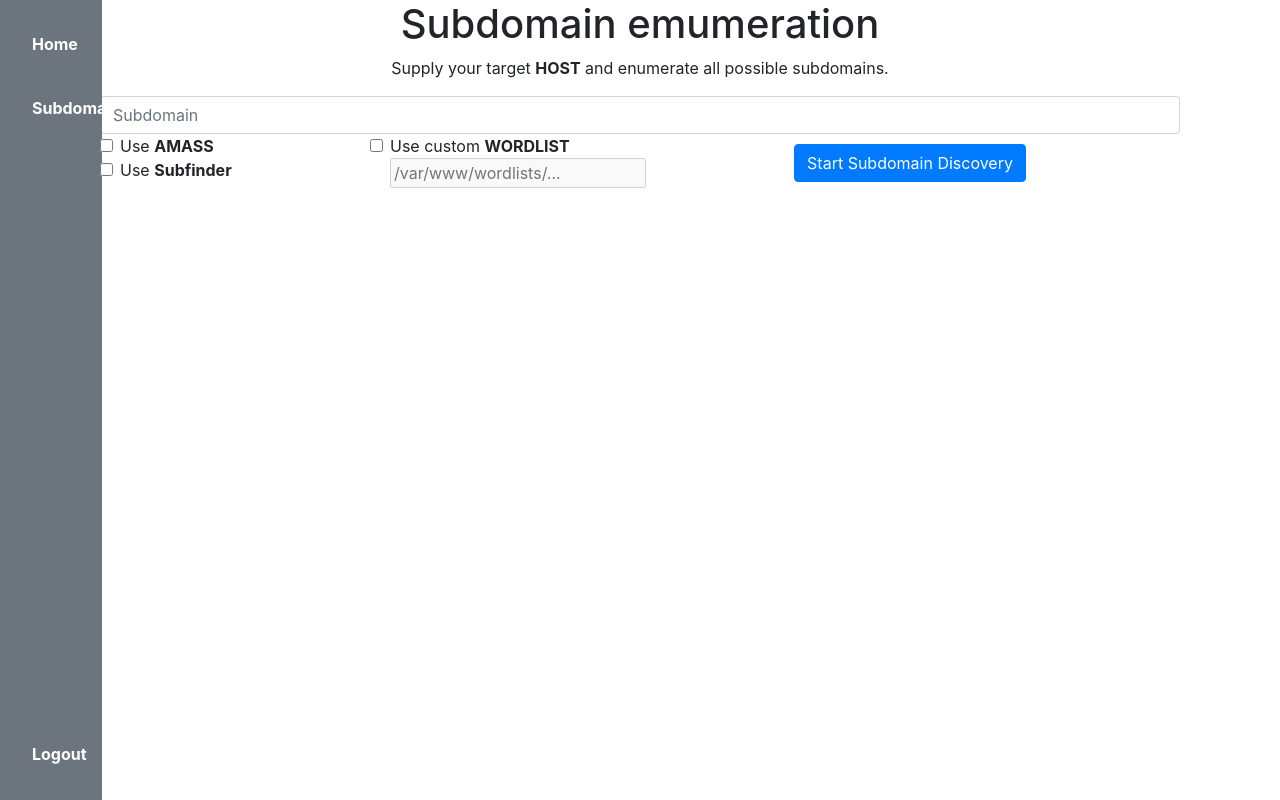
After one commit to WaterLord7788/SmartWebPen, a Flask app: page /subdomains in a window 1280 px wide. The commit adds this page. Run offline with Flask 2, Linux system fonts and the light colour scheme; a user stored in the database is signed in; some libraries are stand-ins or nearby versions.

Commit message:
Somewhat started to work on UI of subdomain finder.

```diff
--- a/website/static/style.css
+++ b/website/static/style.css
@@ -73,3 +73,20 @@ li a {
   padding: 8px 16px;
   text-decoration: none;
 }
+
+
+.tools-used-box {
+  width: 25%;
+  height: 100%;
+  float:left;
+}
+
+.wordlist-box {
+  width: 25%;
+  height: 100%;
+  float:left;
+}
+
+.tickbox-container {
+  display: inline-block;
+}
--- a/website/templates/base.html
+++ b/website/templates/base.html
@@ -17,14 +17,19 @@
     <script src="https://code.jquery.com/jquery-3.1.1.min.js"></script>
     <link href="http://127.0.0.1:5000/static/style.css" rel="stylesheet" type="text/css" />
 
+    <title>{% block title %}Home{% endblock %}</title>
+  </head>
+  <body>
+    <div>
 
       <ul class="navbar-ul p-3 mb-2 bg-secondary text-white">
         {% if user.is_authenticated %}
-        <li><a class="nav-item nav-link p-3 mb-2 bg-secondary text-white" id="home" href="/">Home</a></li>
-        <li><a class="nav-item nav-link p-3 mb-2 bg-secondary text-white" id="logout" href="/profile">Profile</a></li>
+          <li><a class="nav-item nav-link p-3 mb-2 bg-secondary text-white" id="home" href="/"><b>Home</b></a></li>
+          <li><a class="nav-item nav-link p-3 mb-2 bg-secondary text-white" id="home" href="/subdomains"><b>Subdomains</b></a></li>
+          <!--<li><a class="nav-item nav-link p-3 mb-2 bg-secondary text-white" id="logout" href="/profile">Profile</a></li>-->
         {% else %}
-        <li><a class="nav-item nav-link p-3 mb-2 bg-secondary text-white" id="login" href="/login">Login</a></li>
-        <li><a class="nav-item nav-link p-3 mb-2 bg-secondary text-white" id="signUp" href="/sign-up">Sign Up</a></li>
+          <li><a class="nav-item nav-link p-3 mb-2 bg-secondary text-white" id="login" href="/login"><b>Login</b></a></li>
+          <li><a class="nav-item nav-link p-3 mb-2 bg-secondary text-white" id="signUp" href="/sign-up"><b>Sign Up</b></a></li>
         {% endif %}
         {% if user.is_authenticated %}
           {% if user.email == "kristian.paivinen@yahoo.com" %}
@@ -33,15 +38,11 @@
         {% endif %}
         {% if user.is_authenticated %}
           <li class="nav-item">
-          <a class="nav-item nav-link p-3 mb-2 bg-secondary text-white" style="position: absolute; bottom: 10px;" id="logout" href="/logout">Logout</a>
+            <a class="nav-item nav-link p-3 mb-2 bg-secondary text-white" style="position: absolute; bottom: 10px;" id="logout" href="/logout"><b>Logout</b></a>
           </li>
         {% endif %}
       </ul>
 
-
-    <title>{% block title %}Home{% endblock %}</title>
-  </head>
-  <body>
       {% with messages = get_flashed_messages(with_categories=true) %} {% if
       messages %} {% for category, message in messages %} {% if category ==
       'error' %}
@@ -116,5 +117,6 @@ function deleteSuggestion(suggestionId) {
   }
   </script>
   {% endblock %}
+    </div>
   </body>
 </html>
--- /dev/null
+++ b/website/templates/subdomains.html
@@ -0,0 +1,55 @@
+{% extends "base.html" %} {% block title %}Home{% endblock %} {% block content %}
+{% autoescape false %}
+
+<div class="container">
+    <h1/align="center">Subdomain emumeration</h1>
+    <p/align="center">
+        Supply your target <b>HOST</b> and enumerate all possible subdomains.
+    </p>
+    <div class="box">
+        <ul class="list-group list-group-flush" id="subdomains">
+
+        <div class="embed">
+            <form method="POST">
+
+                <input/align="center" class="form-control" type="text" placeholder="Subdomain" name="subdomain">
+
+                <div/align="left" class="tools-used-box">
+                    <div class="form-check">
+                        <input class="form-check-input" type="checkbox" value="true" name="useAMASS" id="flexCheckDefault">
+                        <label class="form-check-label" for="flexCheckDefault">
+                        Use <b>AMASS</b>
+                        </label><br>
+
+                        <input class="form-check-input" type="checkbox" value="true" name="useSubfinder" id="flexCheckDefault">
+                        <label class="form-check-label" for="flexCheckDefault">
+                        Use <b>Subfinder</b>
+                        </label><br>
+                    </div>
+                </div>
+
+                <div/align="left" class="wordlist-box">
+                    <div class="form-check">
+                        <input id="reactiveTickbox" class="form-check-input" type="checkbox" value="true" name="useCustomWordlist" id="flexCheckDefault"
+                            onclick="document.getElementById('wordlist').disabled = false;"
+                        >
+                        <label class="form-check-label" for="flexCheckDefault">
+                        Use custom <b>WORDLIST</b>
+                        </label><br>
+                        <input type="text" placeholder="/var/www/wordlists/..." id="wordlist"
+                            value="" name="customWordlist" disabled="True">
+                    </div>
+                </div>
+
+                <div/align="center">
+                    <button type="submit" class="separate-button btn btn-primary">Start Subdomain Discovery</button>
+                    <br>
+                </div>
+            </form>
+        </div class="embed">
+
+    </div>
+</div>
+
+{% endautoescape %}
+{% endblock %}
--- a/website/views.py
+++ b/website/views.py
@@ -69,3 +69,8 @@ def profile():
         db.session.commit()
         flash('Profile updated!', category='success')
     return render_template('profile.html', user=current_user)
+
+@views.route('/subdomains', methods=['GET', 'POST'])
+@login_required
+def subdomains():
+    return render_template('subdomains.html', user=current_user)
```
Also changed, not shown: website/models.py (+9 -0 lines), website/templates/plants.html (deleted, +0 -60 lines), website/templates/suggestions.html (deleted, +0 -42 lines), website/templates/weather.html (deleted, +0 -23 lines), website/database.db. Lines whose indentation alone changed are shown as unchanged.
